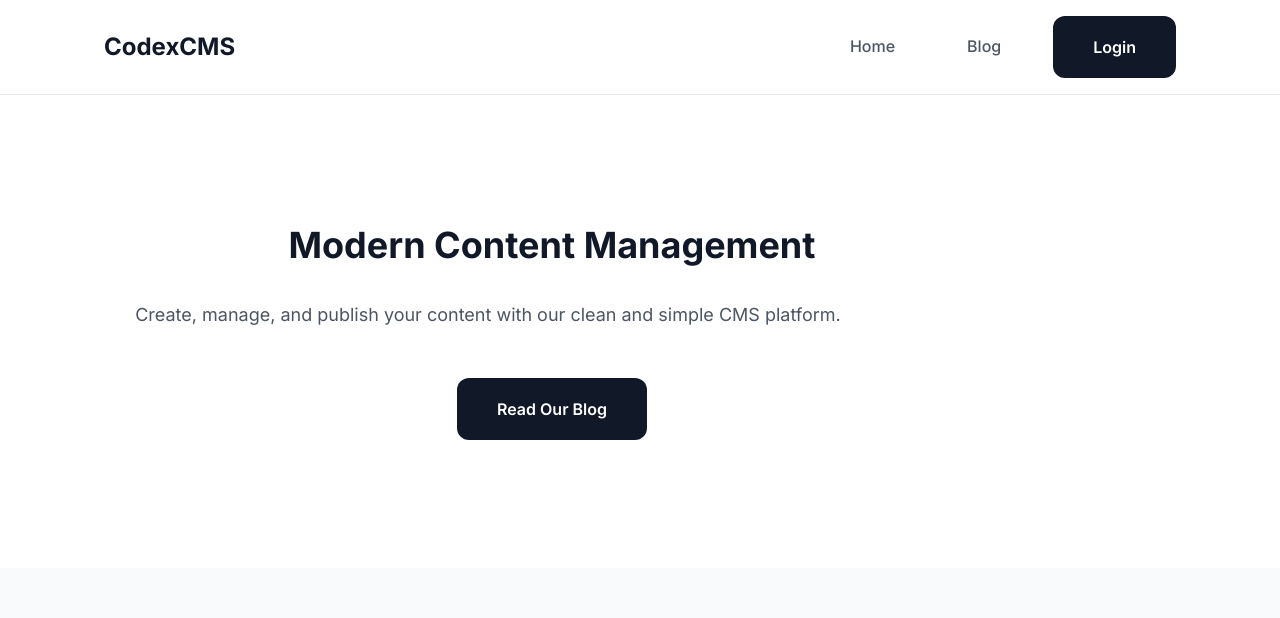
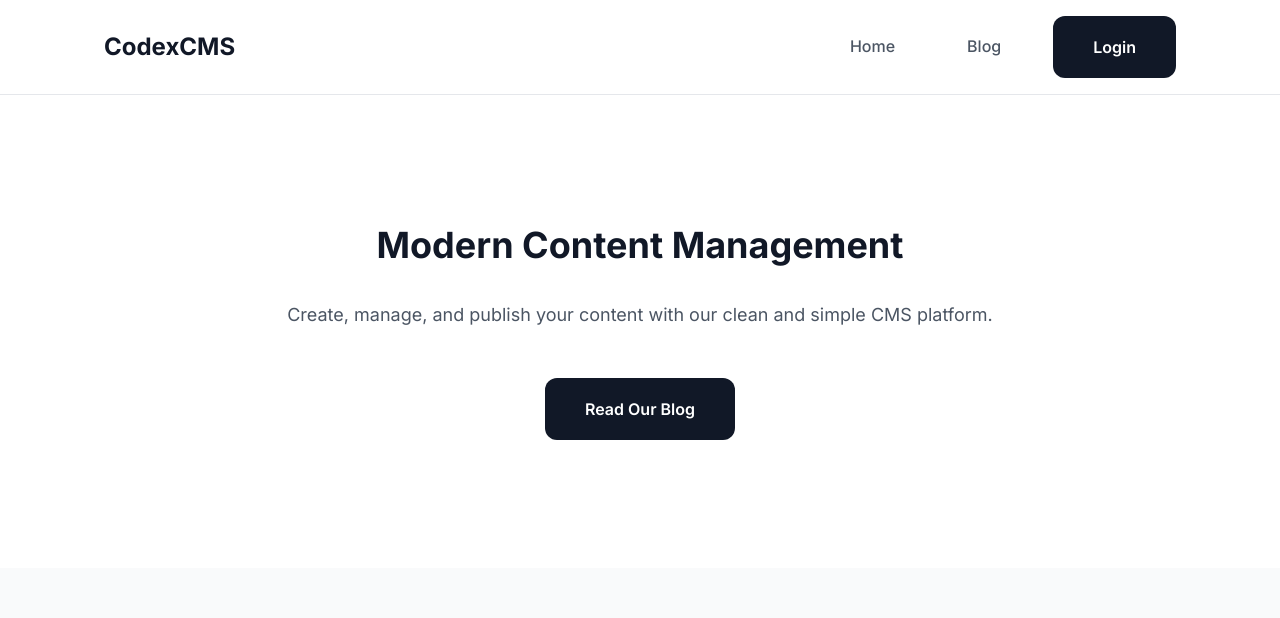
Before and after one commit to AslanEminovi/codex_website, a Next.js app in the folder codex-frontend/: page / in a window 1280 px wide. Shown: the top 618 px of the page. Built offline with nearby package versions, Linux system fonts and the light colour scheme; no server answers.

Commit message:
Fix text centering issues on homepage and blog page - Improved hero section layout with better container structure - Added explicit centering CSS rules - Increased max-width for better content distribution - Content is now perfectly centered and symmetrical

```diff
--- a/codex-frontend/src/app/blog/page.tsx
+++ b/codex-frontend/src/app/blog/page.tsx
@@ -81,11 +81,12 @@ export default function BlogPage() {
       {/* Hero Section */}
       <section className="section">
         <div className="container">
-          <div className="max-w-4xl mx-auto text-center">
-            <h1 className="text-4xl md:text-5xl font-bold text-gray-900 mb-8 leading-tight">
+          <div className="max-w-5xl mx-auto">
+            <div className="text-center">
+              <h1 className="text-4xl md:text-5xl font-bold text-gray-900 mb-8 leading-tight mx-auto">
                 Our Blog
               </h1>
-            <p className="text-lg md:text-xl text-gray-600 mb-12 max-w-3xl mx-auto leading-relaxed">
+              <p className="text-lg md:text-xl text-gray-600 mb-12 max-w-4xl mx-auto leading-relaxed">
                 Discover insights, tutorials, and stories about modern web development and content management.
               </p>
 
@@ -102,6 +103,7 @@ export default function BlogPage() {
                   <svg className="w-5 h-5 text-gray-400 absolute left-4 top-1/2 transform -translate-y-1/2" fill="none" stroke="currentColor" viewBox="0 0 24 24">
                     <path strokeLinecap="round" strokeLinejoin="round" strokeWidth="2" d="M21 21l-6-6m2-5a7 7 0 11-14 0 7 7 0 0114 0z"></path>
                   </svg>
+                </div>
               </div>
             </div>
           </div>
--- a/codex-frontend/src/app/globals.css
+++ b/codex-frontend/src/app/globals.css
@@ -263,12 +263,24 @@ select.input {
 /* Clean section spacing */
 .section {
   padding: 5rem 0;
+  display: flex;
+  flex-direction: column;
 }
 
 @media (min-width: 768px) {
   .section {
     padding: 8rem 0;
   }
+}
+
+/* Ensure perfect text centering */
+.text-center {
+  text-align: center !important;
+}
+
+.mx-auto {
+  margin-left: auto !important;
+  margin-right: auto !important;
 }
 
 /* Clean table styles */
--- a/codex-frontend/src/app/page.tsx
+++ b/codex-frontend/src/app/page.tsx
@@ -84,11 +84,12 @@ export default function HomePage() {
       {/* Hero Section */}
       <section className="section">
         <div className="container">
-          <div className="max-w-4xl mx-auto text-center">
-            <h1 className="text-4xl md:text-5xl lg:text-6xl font-bold text-gray-900 mb-8 leading-tight">
+          <div className="max-w-5xl mx-auto">
+            <div className="text-center">
+              <h1 className="text-4xl md:text-5xl lg:text-6xl font-bold text-gray-900 mb-8 leading-tight mx-auto">
                 Modern Content Management
               </h1>
-            <p className="text-lg md:text-xl text-gray-600 mb-12 max-w-3xl mx-auto leading-relaxed">
+              <p className="text-lg md:text-xl text-gray-600 mb-12 max-w-4xl mx-auto leading-relaxed">
                 Create, manage, and publish your content with our clean and simple CMS platform.
               </p>
               <div className="flex flex-col sm:flex-row gap-4 sm:gap-6 justify-center items-center">
@@ -100,6 +101,7 @@ export default function HomePage() {
                     Admin Panel
                   </Link>
                 )}
+              </div>
             </div>
           </div>
         </div>
```
Lines whose indentation alone changed are shown as unchanged.
